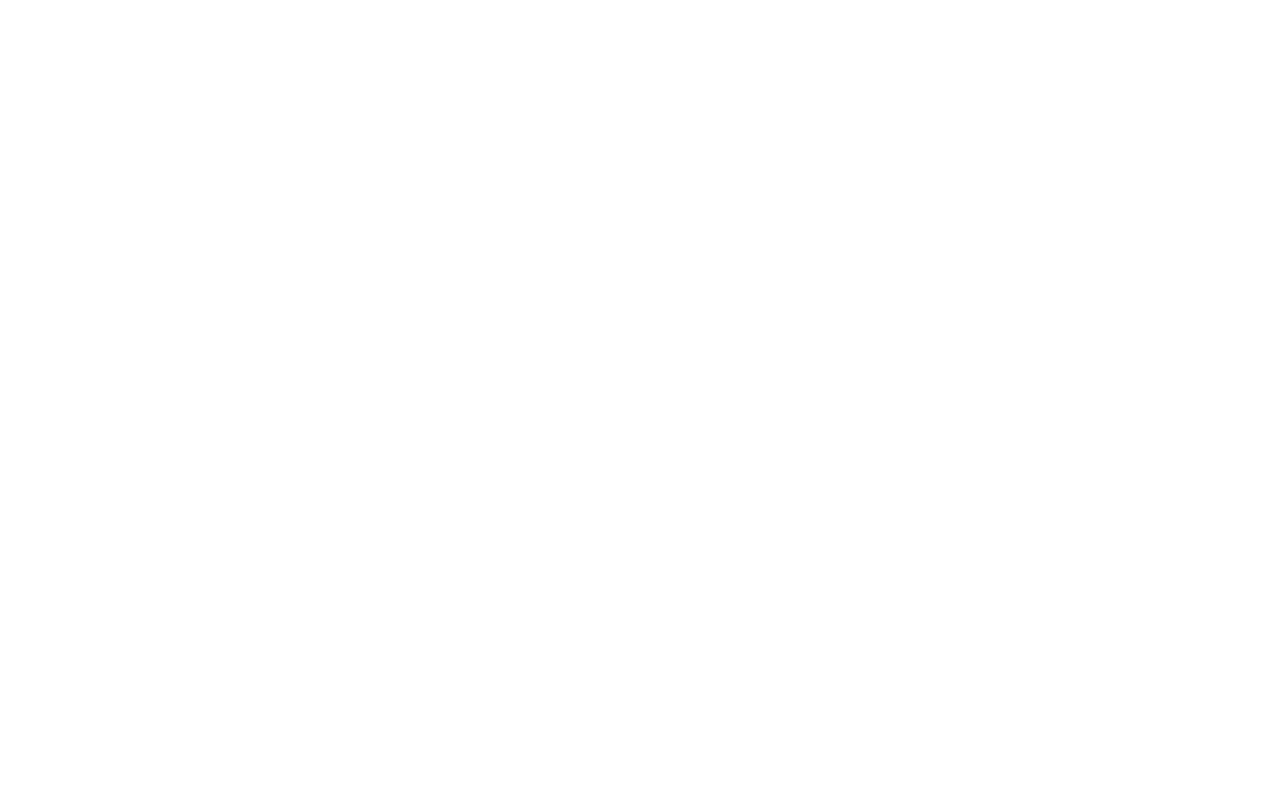
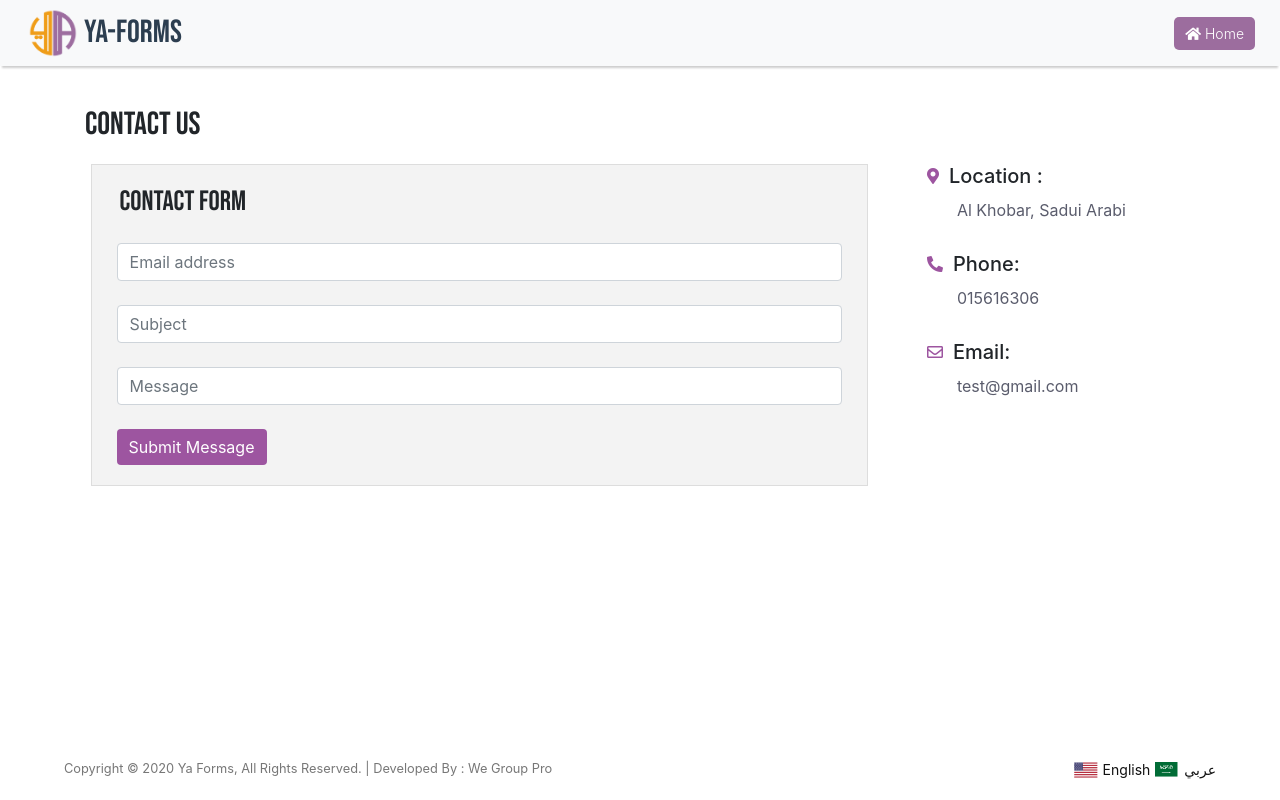
Before and after one commit to mohamed085/Vue-YaForms, a Vue app: page /contact in a window 1280 px wide. Built offline with nearby package versions, Linux system fonts and the light colour scheme.

Commit message:
add contact page

```diff
--- a/src/components/Main/MainFooter.vue
+++ b/src/components/Main/MainFooter.vue
@@ -1,5 +1,5 @@
 <template>
-  <div class="en" v-if="getLang === 'en'">
+  <div class="en animate__animated animate__backInLeft" v-if="getLang === 'en'">
     <div class="footer">
       <div class="content">
         <div class="copyright">
@@ -19,7 +19,7 @@
     </div>
   </div>
 
-  <div class="ar" v-else-if="getLang === 'ar'">
+  <div class="ar animate__animated animate__backInRight" v-else-if="getLang === 'ar'">
     <div class="footer">
       <div class="content">
         <div class="copyright">
@@ -62,7 +62,6 @@
 .ar {
   direction: rtl;
 }
-
 
 .footer {
   background: #FFFFFF;
--- a/src/components/Main/MainHeader.vue
+++ b/src/components/Main/MainHeader.vue
@@ -1,5 +1,5 @@
 <template>
-  <div class="en" v-if="getLang === 'en'">
+  <div class="en animate__animated animate__backInLeft" v-if="getLang === 'en'">
     <nav class="navbar navbar-expand-lg navbar-light bg-light">
       <div class="container-fluid d-flex">
         <router-link to="/" class="navbar-brand">
@@ -14,7 +14,7 @@
     </nav>
   </div>
 
-  <div class="ar" v-else-if="getLang === 'ar'">
+  <div class="ar animate__animated animate__backInRight" v-else-if="getLang === 'ar'">
     <nav class="navbar navbar-expand-lg navbar-light bg-light">
       <div class="container-fluid d-flex">
         <router-link to="/" class="navbar-brand">
@@ -47,6 +47,10 @@
 </script>
 
 <style scoped>
+.en, .ar{
+  width: 100%;
+}
+
 .ar {
   direction: rtl;
 }
@@ -57,7 +61,6 @@
 
 nav {
   box-shadow: 0 4px 2px -2px rgba(0,0,0,.2);
-  width: 100%;
   padding: 3px 10px;
   background-color: #FFFFFF;
 }
--- a/src/pages/Contact.vue
+++ b/src/pages/Contact.vue
@@ -1,16 +1,280 @@
 <template>
-  <div></div>
+  <div class="home animate__animated animate__fadeIn">
+    <div class="nav">
+      <main-header></main-header>
+    </div>
+
+    <main class="en animate__animated animate__backInLeft" v-if="getLang === 'en'">
+      <div class="container">
+        <div class="contact-content">
+          <h2 class="mt-3">Contact Us</h2>
+          <div class="contact">
+            <div class="contact-form">
+              <h3>Contact Form</h3>
+              <div class="container">
+                <b-form @submit="sendMail">
+                  <b-form-input
+                      class="mt-4"
+                      v-model="contact.mail"
+                      placeholder="Email address"
+                  ></b-form-input>
+                  <b-form-input
+                      class="mt-4"
+                      v-model="contact.subject"
+                      placeholder="Subject"
+                  ></b-form-input>
+                  <b-form-input
+                      class="mt-4"
+                      v-model="contact.message"
+                      placeholder="Message"
+                  ></b-form-input>
+                  <b-button class="mt-4 btn">Submit Message</b-button>
+                </b-form>
+              </div>
+            </div>
+            <div class="contact-data">
+              <div class="container">
+                <div class="data">
+                  <div class="d-flex">
+                    <i class="fas fa-map-marker-alt"></i>
+                    <h5>Location :</h5>
+                  </div>
+                  <p>{{ location }}</p>
+                </div>
+                <div class="data">
+                  <div class="d-flex">
+                    <i class="fas fa-phone-alt"></i>
+                    <h5>Phone: </h5>
+                  </div>
+                  <p>{{ phone }}</p>
+                </div>
+                <div class="data">
+                  <div class="d-flex">
+                    <i class="far fa-envelope"></i>
+                    <h5>Email: </h5>
+                  </div>
+                  <p>{{ email }}</p>
+                </div>
+              </div>
+            </div>
+
+          </div>
+        </div>
+      </div>
+    </main>
+
+    <main class="ar animate__animated animate__backInRight" v-else-if="getLang === 'ar'">
+      <div class="container">
+        <div class="contact-content">
+          <h2 class="mt-3">اتصل بنا</h2>
+          <div class="contact">
+            <div class="contact-form">
+              <h3>نموذج الاتصال</h3>
+              <div class="container">
+                <b-form @submit="sendMail">
+                  <b-form-input
+                      class="mt-4"
+                      v-model="contact.mail"
+                      placeholder="عنوان البريد الإلكتروني"
+                  ></b-form-input>
+                  <b-form-input
+                      class="mt-4"
+                      v-model="contact.subject"
+                      placeholder="موضوع"
+                  ></b-form-input>
+                  <b-form-input
+                      class="mt-4"
+                      v-model="contact.message"
+                      placeholder="رسالة"
+                  ></b-form-input>
+                  <b-button class="btn">تقديم رسالة</b-button>
+                </b-form>
+              </div>
+            </div>
+            <div class="contact-data">
+              <div class="container">
+                <div class="data">
+                  <div class="d-flex">
+                    <i class="fas fa-map-marker-alt"></i>
+                    <h5>الموقع :</h5>
+                  </div>
+                  <p>{{ locationAr }}</p>
+                </div>
+                <div class="data">
+                  <div class="d-flex">
+                    <i class="fas fa-phone-alt"></i>
+                    <h5>رقم الهاتف :</h5>
+                  </div>
+                  <p>{{ phone }}</p>
+                </div>
+                <div class="data">
+                  <div class="d-flex">
+                    <i class="far fa-envelope"></i>
+                    <h5>البريد الالكتروني :</h5>
+                  </div>
+                  <p>{{ email }}</p>
+                </div>
+              </div>
+            </div>
+          </div>
+        </div>
+      </div>
+    </main>
+
+    <div class="footer">
+      <main-footer></main-footer>
+    </div>
+
+  </div>
 </template>
 
 <script>
+import MainHeader from "../components/Main/MainHeader";
+import MainFooter from "../components/Main/MainFooter";
 export default {
   name: "Contact",
   components: {
+    MainFooter,
+    MainHeader
 
+  },
+  data() {
+    return {
+      location: 'Al Khobar, Sadui Arabi',
+      locationAr: 'الخبر ، المملكة العربية السعودية',
+      phone: '015616306',
+      email: 'test@gmail.com',
+      contact: {
+        mail: '',
+        subject: '',
+        message: ''
+      }
+    }
+  },
+  computed: {
+    getLang() {
+      return this.$store.getters['main/getLang'];
+    }
+  },
+  methods: {
+    sendMail() {
+
+    }
   }
 }
 </script>
 
 <style scoped>
+@import url('https://fonts.googleapis.com/css2?family=Bebas+Neue&display=swap');
+@import url('https://fonts.googleapis.com/css2?family=Cairo:wght@700&display=swap');
+
+
+.nav {
+  position: fixed;
+  top: 0;
+  width: 100%;
+}
+
+.footer {
+  position: fixed;
+  bottom: 0;
+  width: 100%;
+}
+
+main {
+  margin-top: 80px;
+}
+
+.contact-content {
+  padding: 10px 0;
+}
+
+.contact-content h2 {
+  font-family: 'Bebas Neue', cursive;
+  margin-bottom: 20px;
+}
+
+.contact {
+  display: flex;
+  justify-content: center;
+}
+
+.contact-form {
+  padding: 20px 10px;
+  width: 70%;
+  margin-right: 4%;
+  border: 1px solid #dddddd;
+  background-color: #f3f3f3;
+}
+
+.contact-form h3 {
+  margin-left: 18px;
+  font-family: 'Bebas Neue', cursive;
+}
+
+.contact-data {
+  width: 25%;
+}
+
+.data i {
+  color: #9d55a0;
+  margin: auto 10px auto 0;
+}
+
+.data h5 {
+  margin: auto 0;
+}
+
+.data p {
+  color: #5A5C6C;
+  margin: 10px 0 30px 30px;
+}
+
+.btn {
+  margin-top: 10px;
+  border: none;
+  color: #FFFFFF;
+  background-color: #9d55a0;
+}
+
+.btn:hover {
+  color: #9d55a0;
+  background-color: #dddddd;
+}
+
+.ar .contact-content {
+  text-align: right;
+  direction: rtl;
+
+}
+
+.ar h2, .ar h3 {
+  font-family: 'Cairo', sans-serif;
+}
+
+.ar .contact-data i {
+  margin-left: 10px;
+}
+.ar .contact-data p {
+  margin-left: 0px;
+  margin-right: 30px;
+}
+
+
+
+@media (max-width:1024px) {
+  .contact {
+    display: flex;
+    justify-content: center;
+    flex-direction: column;
+  }
+
+  .contact-form,
+  .contact-data {
+    margin-bottom: 40px;
+    width: 99%;
+    padding: 5px 10px;
+  }
+}
 
 </style>
--- a/src/router.js
+++ b/src/router.js
@@ -3,13 +3,14 @@
 import Home from "./pages/Home";
 import NotFound from "./pages/NotFound";
 import Test from "./pages/Test";
+import Contact from "./pages/Contact";
 
 Vue.use(VueRouter)
 
 const routes = [
     { path: '/', component: Home },
     { path: '/test', component: Test },
-    { path: '/contact', component: null },
+    { path: '/contact', component: Contact },
     { path: '/login', component: null },
     { path: '/forgetPassword', component: null },
     { path: '/register', component: null, children: [
```
